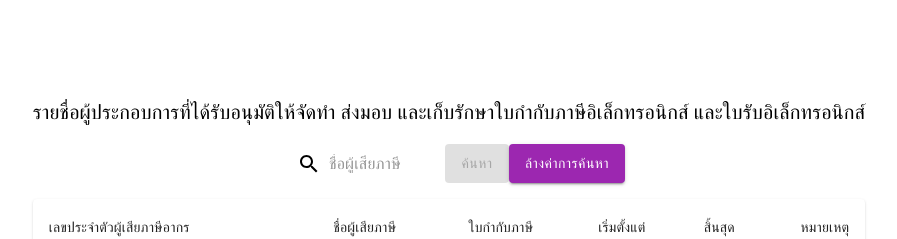
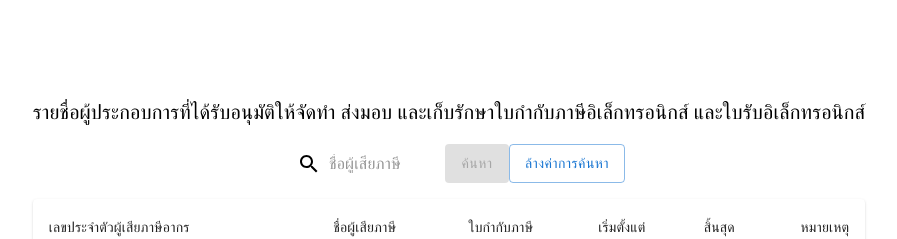
Before and after one commit to hspotlight/e-tax-invoice-website, a Next.js app: page / in a window 1280 px wide. Shown: the top 239 px of the page, without its empty margins (191-1088 px from the left). Built offline with nearby package versions, Linux system fonts and the light colour scheme; no server answers.

Commit message:
fix button color

```diff
--- a/src/app/SearchSection.tsx
+++ b/src/app/SearchSection.tsx
@@ -109,7 +109,7 @@ const SearchSection = () => {
         >
           ค้นหา
         </Button>
-        <Button variant="contained" color="secondary" onClick={clearResult}>
+        <Button variant="outlined" color="primary" className="ml-4" onClick={clearResult}>
           ล้างค่าการค้นหา
         </Button>
       </div>
```
